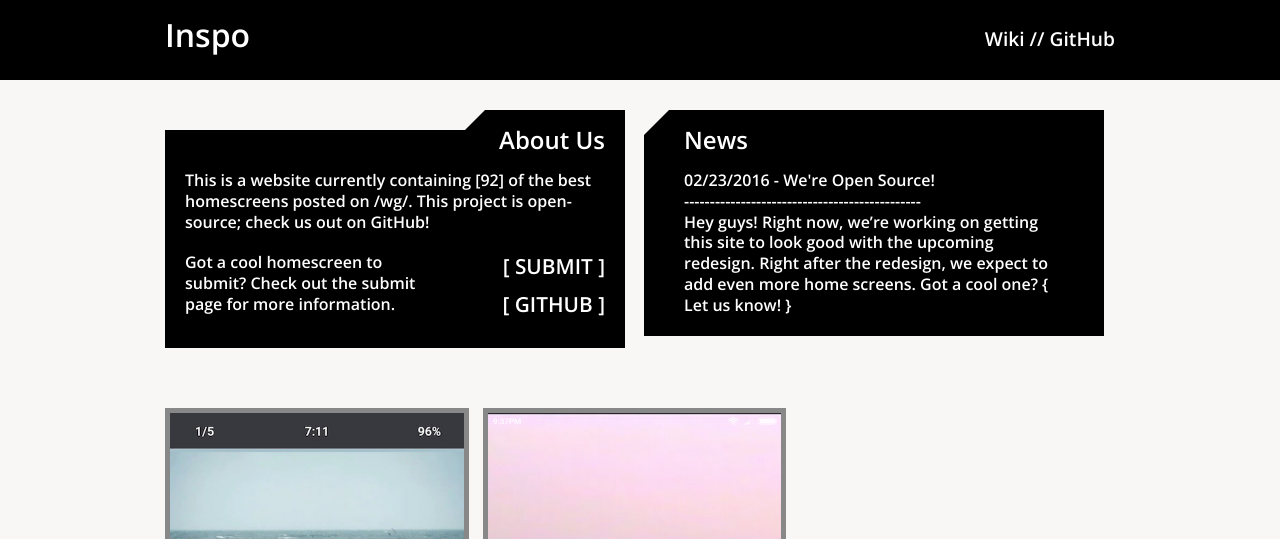
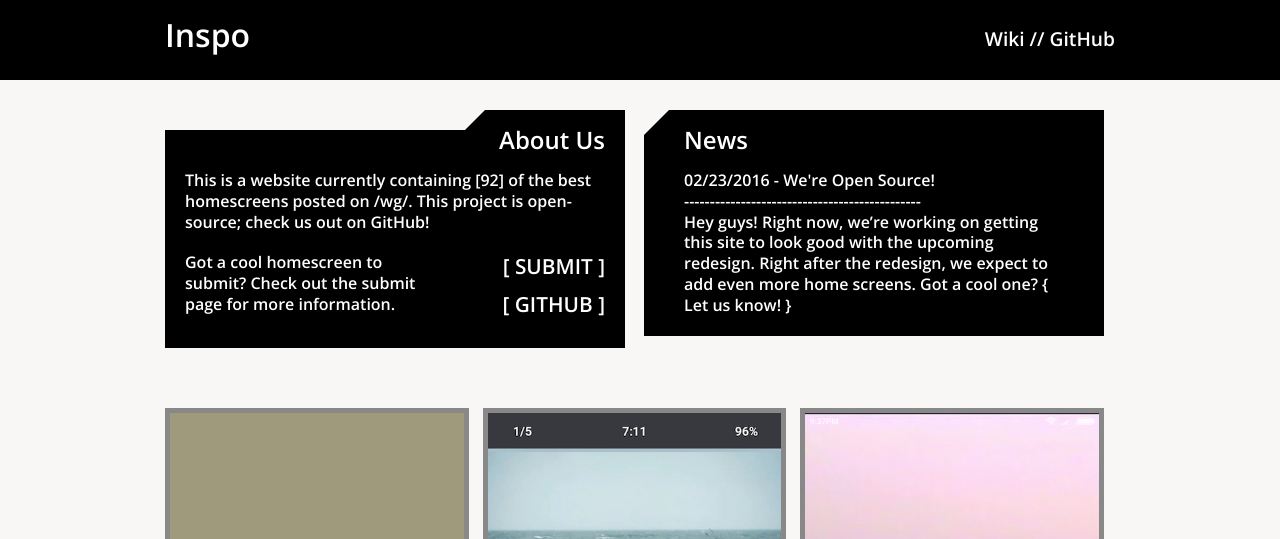
Before and after one commit to homescreens/homescreens, a Jekyll site: the page built from index.html, in a window 1280 px wide. Shown: the top 539 px of the page. Built offline with Jekyll 4.4.1, drawn with Linux system fonts in a browser that asks for light colours; grey boxes are pictures that could not be loaded.

Commit message:
New homescreens

```diff
--- a/_data/homescreens.yml
+++ b/_data/homescreens.yml
@@ -1,3 +1,8 @@
+- image_url: /assets/images/thumbs/0112.jpeg
+  full_path: /assets/images/webm/0112.webm
+  col-size: col-1
+  type: webm
+
 - image_url: /assets/images/thumbs/0111.jpeg
   full_path: /assets/images/webm/0111.webm
   col-size: col-1
```
Also changed, not shown: assets/images/thumbs/0112.jpeg (added), 1 other file.
